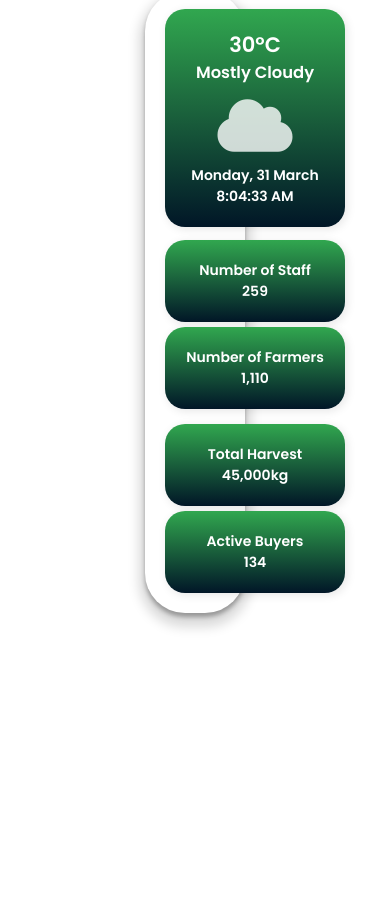
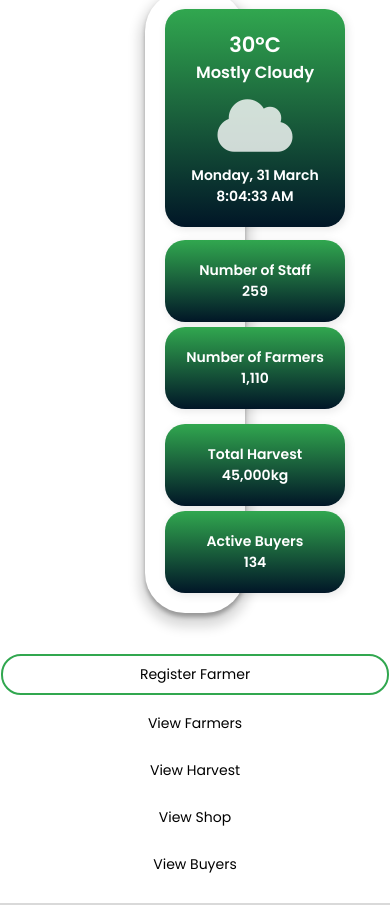
Before and after one commit to nisuli09/CGP-FarmLink, a plain HTML site: page frontend/html/staff/staff.html in a window 390 px wide. Shown: the part 154-1059 px from the top of the page. Before the commit the page ends 844 px from the top, so only its background shows below. Drawn offline with Linux system fonts and the light colour scheme.

Commit message:
feat: added dynamic tab navigation for staff dashboard with responsive design and active state management

```diff
--- a/frontend/css/staff/staff.css
+++ b/frontend/css/staff/staff.css
@@ -256,3 +256,55 @@ header {
         flex: 1 1 180px;
     }
 }
+
+/*Navbar Section*/
+.tabs {
+    display: flex;
+    justify-content: center;
+    gap: 50px;
+    padding: 1px;
+    border-bottom: 2px solid var(--gray);
+    padding-bottom: 20px;
+}
+
+.tabs button {
+    padding: 5px 15px;
+    border:none;
+    background-color: white;
+    color: black;
+    cursor: pointer;
+    font-size: 16px;
+}
+
+.tabs button.active {
+    background-color: white;
+    color: black;
+    border-radius: 20px;
+    border: 2px solid var(--green);
+}
+
+@media (max-width: 768px) {
+    .tabs {
+        flex-direction: column;
+        gap: 15px;
+    }
+
+    .tabs button {
+        font-size: 14px;
+        padding: 8px 16px;
+        width: 100%;
+    }
+}
+
+@media (max-width: 480px) {
+    .tabs {
+        flex-direction: column;
+        gap: 10px;
+    }
+
+    .tabs button {
+        font-size: 14px;
+        padding: 8px 16px;
+        width: 100%;
+    }
+}
--- a/frontend/html/staff/staff.html
+++ b/frontend/html/staff/staff.html
@@ -55,4 +55,16 @@
     </section>
     <!-- card section -->
 
+    <section class="form-container">
+        <!-- Navbar section -->
+       <section class="tabs">
+           <button class="active" data-section="register-farmer">Register Farmer</button>
+           <button data-section="view-farmers">View Farmers</button>
+           <button data-section="view-harvest">View Harvest</button>
+           <button data-section="view-shop">View Shop</button>
+           <button data-section="view-buyers">View Buyers</button>
+       </section>
+        <!-- Navbar section -->
+
+         </section>
      </main>
--- a/frontend/js/staff/staff.js
+++ b/frontend/js/staff/staff.js
@@ -70,3 +70,35 @@
                          // Call updateData every second to keep the time updated
             setInterval(updateData, 1000);
             updateData();
+
+
+            // Navbar Section
+document.addEventListener("DOMContentLoaded", function () {
+    function showSection(sectionId) {
+        // Hide all sections
+        document.querySelectorAll(".content-section").forEach(section => {
+            section.style.display = "none";
+        });
+
+        // Show the clicked section
+        document.getElementById(sectionId).style.display = "block";
+
+        // Update active tab
+        document.querySelectorAll(".tabs button").forEach(button => {
+            button.classList.remove("active");
+        });
+
+        document.querySelector(`.tabs button[data-section='${sectionId}']`).classList.add("active");
+    }
+
+    // Attach event listeners to tabs
+    document.querySelectorAll(".tabs button").forEach(button => {
+        button.addEventListener("click", function () {
+            let sectionId = this.getAttribute("data-section");
+            showSection(sectionId);
+        });
+    });
+
+    // Show the default section (Register Farmer)
+    showSection("register-farmer");
+});
```
